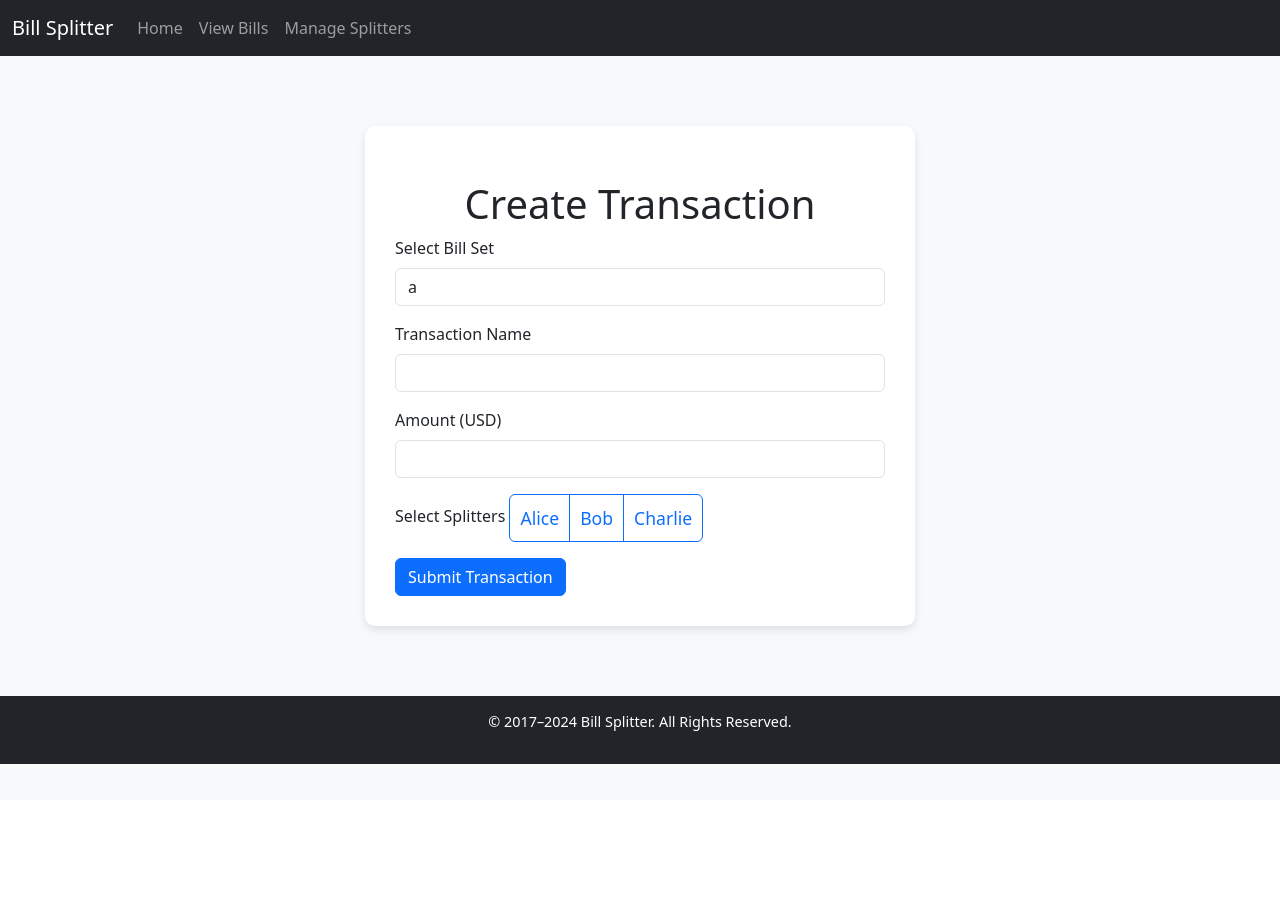
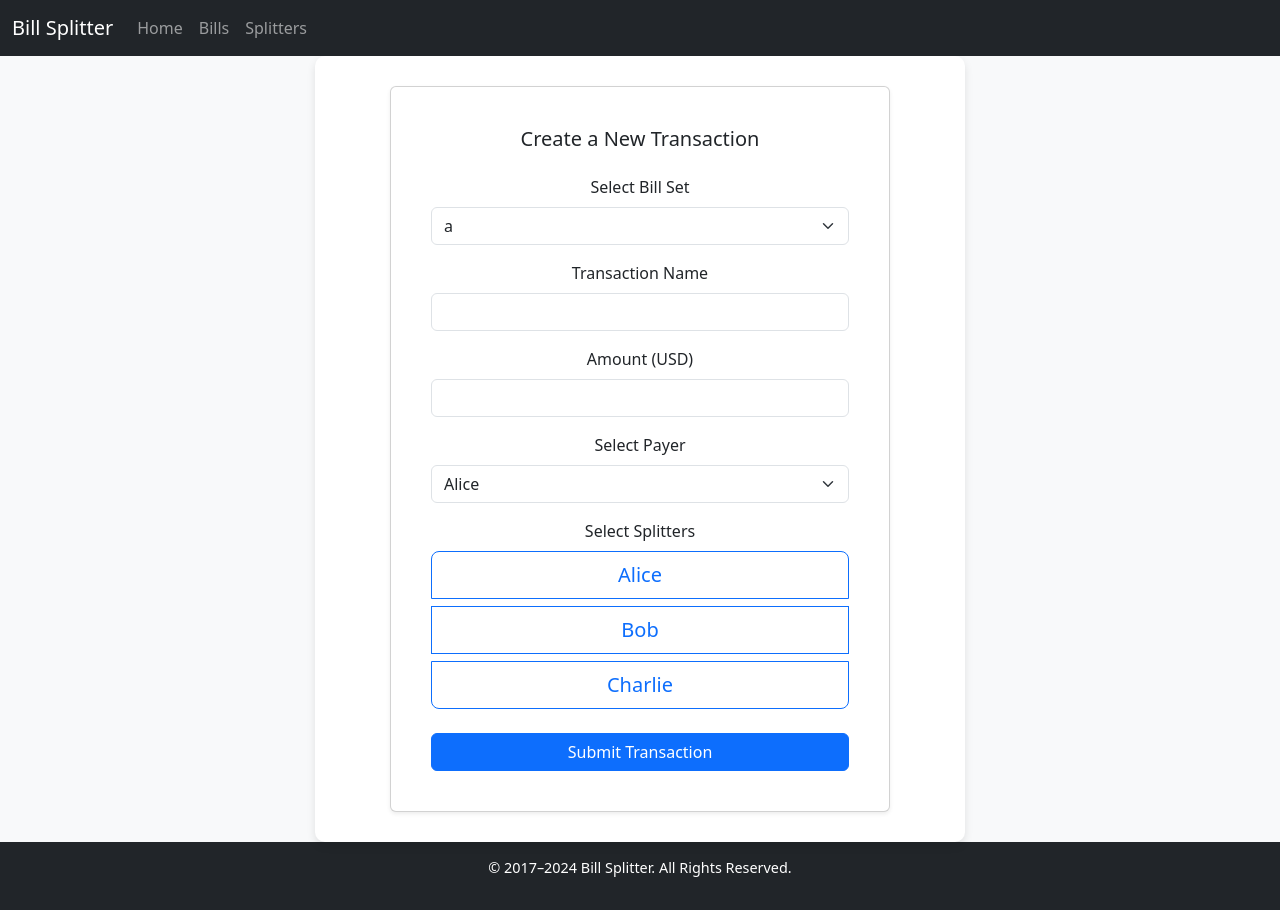
Before and after one commit to kewen-li/Split-Bills, a Flask app: page / in a window 1280 px wide. Before the commit the page ends 764 px from the top, so only its background shows below. Run offline with Flask 3, Linux system fonts and the light colour scheme; data comes from the database, SQL or seed files in the repository; parts of the project's set-up code (start-up, migrations or seed data) failed here and were passed over.

Commit message:
Refine the Project

```diff
--- a/app.py
+++ b/app.py
@@ -1,60 +1,126 @@
 from flask import Flask, render_template, request, redirect, url_for
 from flask_sqlalchemy import SQLAlchemy
 from datetime import datetime
-import locale
+from sqlalchemy import desc
 
-# Initialize the Flask app and SQLAlchemy
 app = Flask(__name__)
-app.config['SQLALCHEMY_DATABASE_URI'] = 'sqlite:///bills.db'  # SQLite database file
+app.config['SQLALCHEMY_DATABASE_URI'] = 'sqlite:///bills.db'
 app.config['SQLALCHEMY_TRACK_MODIFICATIONS'] = False
-app.secret_key = 'your_secret_key'
-
-# Initialize SQLAlchemy
 db = SQLAlchemy(app)
 
-# Set locale for USD currency formatting
-locale.setlocale(locale.LC_ALL, 'en_US.UTF-8')
-
-# Define the User (Splitter) model
+# User model (splitters)
 class User(db.Model):
     id = db.Column(db.Integer, primary_key=True, autoincrement=True)
     name = db.Column(db.String(100), nullable=False)
 
-# Define the Bills (BillSet) model
+# Bill model (bill set)
 class Bills(db.Model):
-    __tablename__ = 'bills'  # Renaming table to 'bills'
+    __tablename__ = 'bills'
     id = db.Column(db.Integer, primary_key=True, autoincrement=True)
     name = db.Column(db.String(100), nullable=False)
     created_at = db.Column(db.DateTime, default=datetime.utcnow)
     transactions = db.relationship('Transactions', backref='set', lazy=True)
 
-# Define the Transactions model
+# Transactions model
 class Transactions(db.Model):
-    __tablename__ = 'transactions'  # Renaming table to 'transactions'
+    __tablename__ = 'transactions'
     id = db.Column(db.Integer, primary_key=True, autoincrement=True)
     name = db.Column(db.String(100), nullable=False)
     amount = db.Column(db.Float, nullable=False)
     bill_set_id = db.Column(db.Integer, db.ForeignKey('bills.id'))
+    payer_id = db.Column(db.Integer, db.ForeignKey('user.id'))  # Payer
     splitters = db.relationship('User', secondary='transaction_splitter', backref='transactions')
+    payer = db.relationship('User', foreign_keys=[payer_id])
 
 # Association table between Transactions and Splitters (Users)
 class TransactionSplitter(db.Model):
     __tablename__ = 'transaction_splitter'
     transaction_id = db.Column(db.Integer, db.ForeignKey('transactions.id'), primary_key=True)
     user_id = db.Column(db.Integer, db.ForeignKey('user.id'), primary_key=True)
+    # No need for amount_owed in the database since it will be calculated at runtime
+    # amount_owed = db.Column(db.Float, nullable=False)
 
-# Initialize the database and create all tables
-with app.app_context():
-    db.create_all()
-
-# Routes
-
-# Home page - bill entry form
+# Route for the index page (GET request to show the form)
 @app.route('/')
 def index():
-    bill_sets = Bills.query.all()  # Get all Bills (formerly BillSets)
+    bill_sets = Bills.query.order_by(desc(Bills.created_at)).all()  # Get all Bill Sets (bills)
     users = User.query.all()  # Get all users (splitters)
     return render_template('index.html', bill_sets=bill_sets, users=users)
+
+# Route to create a new transaction (POST request from the form in index.html)
+@app.route('/add_transaction', methods=['POST'])
+def add_transaction():
+    transaction_name = request.form.get('transaction_name')
+    transaction_amount = float(request.form.get('transaction_amount'))
+    bill_set_id = request.form.get('bill_set')
+    payer_id = request.form.get('payer')
+    splitters = request.form.getlist('splitters')
+
+    # Create a new transaction and add it to the session
+    new_transaction = Transactions(
+        name=transaction_name,
+        amount=transaction_amount,
+        bill_set_id=bill_set_id,
+        payer_id=payer_id
+    )
+    db.session.add(new_transaction)
+    db.session.commit()
+
+    # Get the payer user object
+    payer = User.query.get(payer_id)
+
+    # Add payer as the default splitter
+    new_transaction.splitters.append(payer)
+
+    # Add the other splitters to the transaction
+    for splitter_id in splitters:
+        user = User.query.get(splitter_id)
+        new_transaction.splitters.append(user)
+
+    db.session.commit()
+
+    return redirect(url_for('view_bills'))
+
+# Route for viewing bills
+@app.route('/view_bills', methods=['GET'])
+def view_bills():
+    bill_sets = Bills.query.all()
+    return render_template('view_bills.html', bill_sets=bill_sets)
+
+# Route to view transactions for a bill
+@app.route('/view_transactions/<int:bill_id>', methods=['GET'])
+def view_transactions(bill_id):
+    bill = Bills.query.get_or_404(bill_id)
+    transactions = Transactions.query.filter_by(bill_set_id=bill_id).all()
+    return render_template('view_transactions.html', bill=bill, transactions=transactions)
+
+# Route to delete a bill
+@app.route('/delete_bill/<int:id>', methods=['GET'])
+def delete_bill(id):
+    bill = Bills.query.get(id)
+    db.session.delete(bill)
+    db.session.commit()
+    return redirect(url_for('view_bills'))
+
+# Route to delete a transaction
+@app.route('/delete_transaction/<int:id>', methods=['GET'])
+def delete_transaction(id):
+    transaction = Transactions.query.get(id)
+    db.session.delete(transaction)
+    db.session.commit()
+    return redirect(url_for('view_transactions', bill_id=transaction.bill_set_id))
+
+# Route to view, edit, and delete splitters
+@app.route('/splitters', methods=['GET', 'POST'])
+def splitters():
+    if request.method == 'POST':
+        name = request.form.get('name')
+        new_user = User(name=name)
+        db.session.add(new_user)
+        db.session.commit()
+        return redirect(url_for('splitters'))
+    users = User.query.all()
+    return render_template('splitters.html', users=users)
 
 # Route to create a new bill (POST request from the form in index.html)
 @app.route('/create_bill', methods=['POST'])
@@ -67,89 +133,8 @@ def create_bill():
     db.session.commit()
 
     # Redirect to the View Bills page
-    return redirect(url_for('viewbills'))
+    return redirect(url_for('view_bills'))
 
-# Route to create a new transaction (POST request from the form in index.html)
-@app.route('/add_transaction', methods=['POST'])
-def add_transaction():
-    transaction_name = request.form.get('transaction_name')
-    transaction_amount = float(request.form.get('transaction_amount'))
-    bill_set_id = request.form.get('bill_set')
-    splitters = request.form.getlist('splitters')
-
-    # Create a new transaction
-    new_transaction = Transactions(name=transaction_name, amount=transaction_amount, bill_set_id=bill_set_id)
-    db.session.add(new_transaction)
-    db.session.commit()
-
-    # Add splitters (users) to the transaction
-    for splitter_id in splitters:
-        user = User.query.get(splitter_id)
-        new_transaction.splitters.append(user)
-
-    db.session.commit()
-
-    # Redirect to the View Bills page after adding the transaction
-    return redirect(url_for('viewbills'))
-
-# View Bills page with operations (view, edit, delete)
-@app.route('/viewbills', methods=['GET', 'POST'])
-def viewbills():
-    bill_sets = Bills.query.all()  # Get all bills
-    return render_template('viewbills.html', bill_sets=bill_sets)
-
-# View Transactions page for a specific bill
-@app.route('/view_transactions/<int:bill_id>', methods=['GET'])
-def view_transactions(bill_id):
-    bill = Bills.query.get_or_404(bill_id)
-    transactions = Transactions.query.filter_by(bill_set_id=bill_id).all()
-    return render_template('view_transactions.html', bill=bill, transactions=transactions)
-
-# Delete a Bill
-@app.route('/delete_bill/<int:id>', methods=['GET'])
-def delete_bill(id):
-    bill = Bills.query.get(id)
-    db.session.delete(bill)
-    db.session.commit()
-    return redirect(url_for('viewbills'))
-
-# Edit Bill (Rename)
-@app.route('/edit_bill/<int:id>', methods=['GET', 'POST'])
-def edit_bill(id):
-    bill = Bills.query.get(id)
-    if request.method == 'POST':
-        bill.name = request.form['name']
-        db.session.commit()
-        return redirect(url_for('viewbills'))
-    return render_template('edit_bill.html', bill=bill)
-
-# Delete a transaction
-@app.route('/delete_transaction/<int:id>', methods=['GET'])
-def delete_transaction(id):
-    transaction = Transactions.query.get(id)
-    db.session.delete(transaction)
-    db.session.commit()
-    return redirect(url_for('view_transactions', bill_id=transaction.bill_set_id))
-
-# View, Edit, and Delete Splitters
-@app.route('/splitters', methods=['GET', 'POST'])
-def splitters():
-    if request.method == 'POST':
-        name = request.form.get('name')
-        new_user = User(name=name)
-        db.session.add(new_user)
-        db.session.commit()
-        return redirect(url_for('splitters'))
-    users = User.query.all()
-    return render_template('splitters.html', users=users)
-
-# Delete splitter
-@app.route('/delete_splitter/<int:id>', methods=['GET'])
-def delete_splitter(id):
-    user = User.query.get(id)
-    db.session.delete(user)
-    db.session.commit()
-    return redirect(url_for('splitters'))
-
+# Start the application
 if __name__ == '__main__':
     app.run(debug=True)
--- a/init_db.py
+++ b/init_db.py
@@ -1,7 +1,7 @@
 # init_db.py
 from app import app, db
 from app import User, Bills, Transactions
-from datetime import datetime
+from datetime import datetime,timezone
 
 # Function to initialize the database
 def init_db():
@@ -23,7 +23,7 @@ def init_db():
 
         # Add an initial Bill (Transaction) and BillSet
         if not Bills.query.first():
-            bills = Bills(name='Default Bill', created_at=datetime.utcnow())
+            bills = Bills(name='Default Bill', created_at= datetime.now(timezone.utc))
             db.session.add(bills)
             db.session.commit()
             print("Initial Bills created.")
--- a/static/css/custom.css
+++ b/static/css/custom.css
@@ -14,7 +14,7 @@ body {
 /* Content card with styling */
 .content-wrapper {
     width: 100%;
-    max-width: 550px;
+    max-width: 650px;
     padding: 30px;
     border-radius: 10px;
     background-color: white;
@@ -49,3 +49,7 @@ footer {
     justify-content: center;
     margin-top: 20px;
 }
+
+.card-body {
+    text-align: center;
+}
--- a/templates/index.html
+++ b/templates/index.html
@@ -1,38 +1,59 @@
 {% extends "layout.html" %}
 {% block content %}
-
-<h1 class="mt-4 text-center">Create Transaction</h2>
-
-<!-- Transaction Form -->
+<div class="d-flex justify-content-center align-items-center" >
+    <div class="card shadow-sm p-4" style="width: 100%; max-width: 500px;">
+        <div class="card-body">
+            <h5 class="card-title text-center mb-4">Create a New Transaction</h5>
             <form method="POST" action="/add_transaction">
+                <!-- Bill Set Selection -->
                 <div class="mb-3">
                     <label for="bill_set" class="form-label">Select Bill Set</label>
-        <select class="form-control" name="bill_set" id="bill_set" required>
+                    <select class="form-select" name="bill_set" id="bill_set" required>
                         {% for set in bill_sets %}
                             <option value="{{ set.id }}">{{ set.name }}</option>
                         {% endfor %}
                     </select>
                 </div>
+
+                <!-- Transaction Name -->
                 <div class="mb-3">
                     <label for="transaction_name" class="form-label">Transaction Name</label>
                     <input type="text" class="form-control" id="transaction_name" name="transaction_name" required>
                 </div>
+
+                <!-- Transaction Amount -->
                 <div class="mb-3">
                     <label for="transaction_amount" class="form-label">Amount (USD)</label>
                     <input type="number" class="form-control" id="transaction_amount" name="transaction_amount" required>
                 </div>
+
+                <!-- Payer Selection -->
+                <div class="mb-3">
+                    <label for="payer" class="form-label">Select Payer</label>
+                    <select class="form-select" name="payer" id="payer" required>
+                        {% for user in users %}
+                            <option value="{{ user.id }}">{{ user.name }}</option>
+                        {% endfor %}
+                    </select>
+                </div>
+
+                <!-- Splitters Selection -->
                 <div class="mb-3">
                     <label for="splitters" class="form-label">Select Splitters</label>
-        <div class="btn-group" role="group" aria-label="Splitters">
+                    <div class="btn-group-vertical w-100" role="group">
                         {% for user in users %}
-                <button type="button" class="btn btn-outline-primary">
+                            <button type="button" class="btn btn-outline-primary btn-lg mb-2">
                                 <input type="checkbox" name="splitters" value="{{ user.id }}" class="d-none">
                                 {{ user.name }}
                             </button>
                         {% endfor %}
                     </div>
                 </div>
-    <button type="submit" class="btn btn-primary">Submit Transaction</button>
+
+                <!-- Submit Button -->
+                <button type="submit" class="btn btn-primary w-100">Submit Transaction</button>
             </form>
-
+        </div>
+    </div>
+</div>
 {% endblock %}
--- a/templates/layout.html
+++ b/templates/layout.html
@@ -8,7 +8,6 @@
     <link rel="stylesheet" href="../static/css/custom.css">
 </head>
 <body>
-    <!-- Navigation Bar -->
     <nav class="navbar navbar-expand-lg navbar-dark bg-dark">
         <div class="container-fluid">
             <a class="navbar-brand" href="/">Bill Splitter</a>
@@ -18,10 +17,10 @@
                         <a class="nav-link" href="/">Home</a>
                     </li>
                     <li class="nav-item">
-                        <a class="nav-link" href="/viewbills">View Bills</a>
+                        <a class="nav-link" href="/view_bills">Bills</a>
                     </li>
                     <li class="nav-item">
-                        <a class="nav-link" href="/splitters">Manage Splitters</a>
+                        <a class="nav-link" href="/splitters">Splitters</a>
                     </li>
                 </ul>
             </div>
```
Also changed, not shown: templates/splitters.html (+10 -4 lines), templates/view_bills.html (renamed from templates/viewbills.html, +9 -4 lines), templates/view_transactions.html (+15 -6 lines), data/bills.db (deleted), 1 other file. Lines whose indentation alone changed are shown as unchanged.
